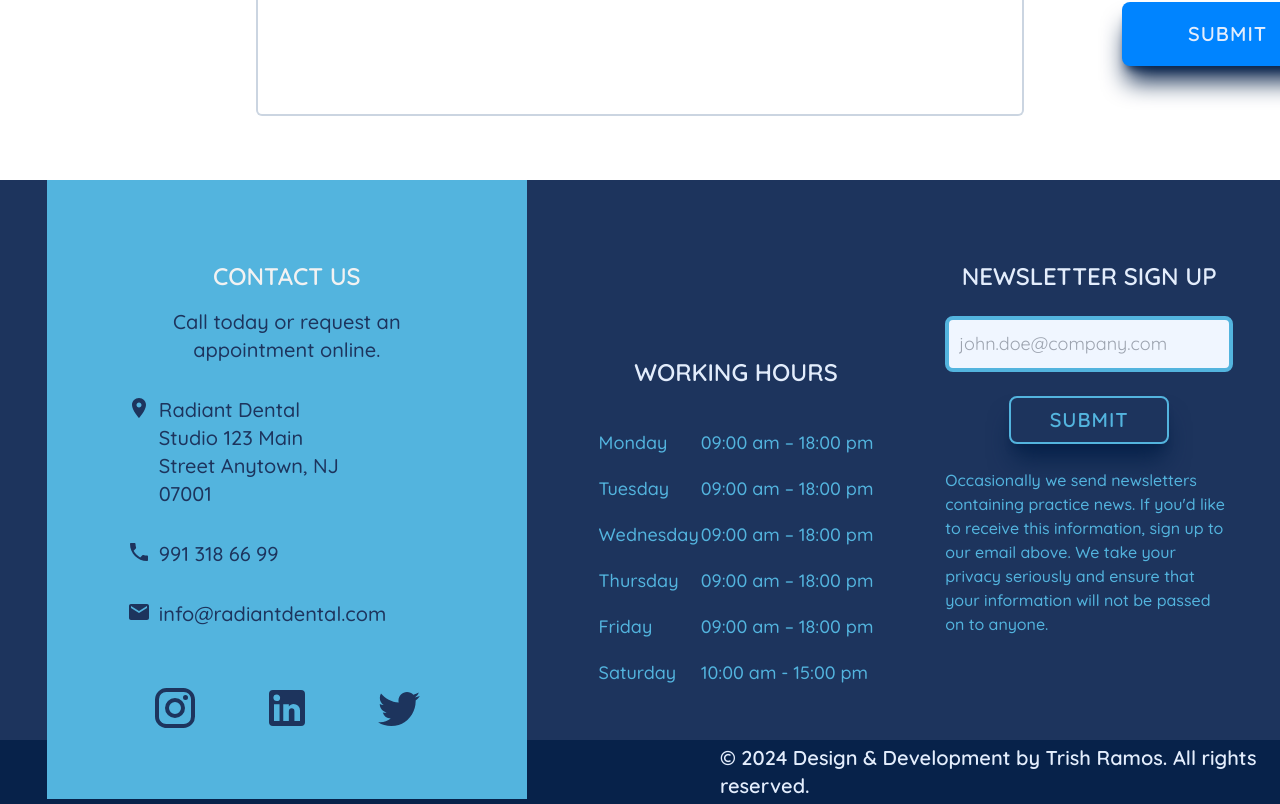
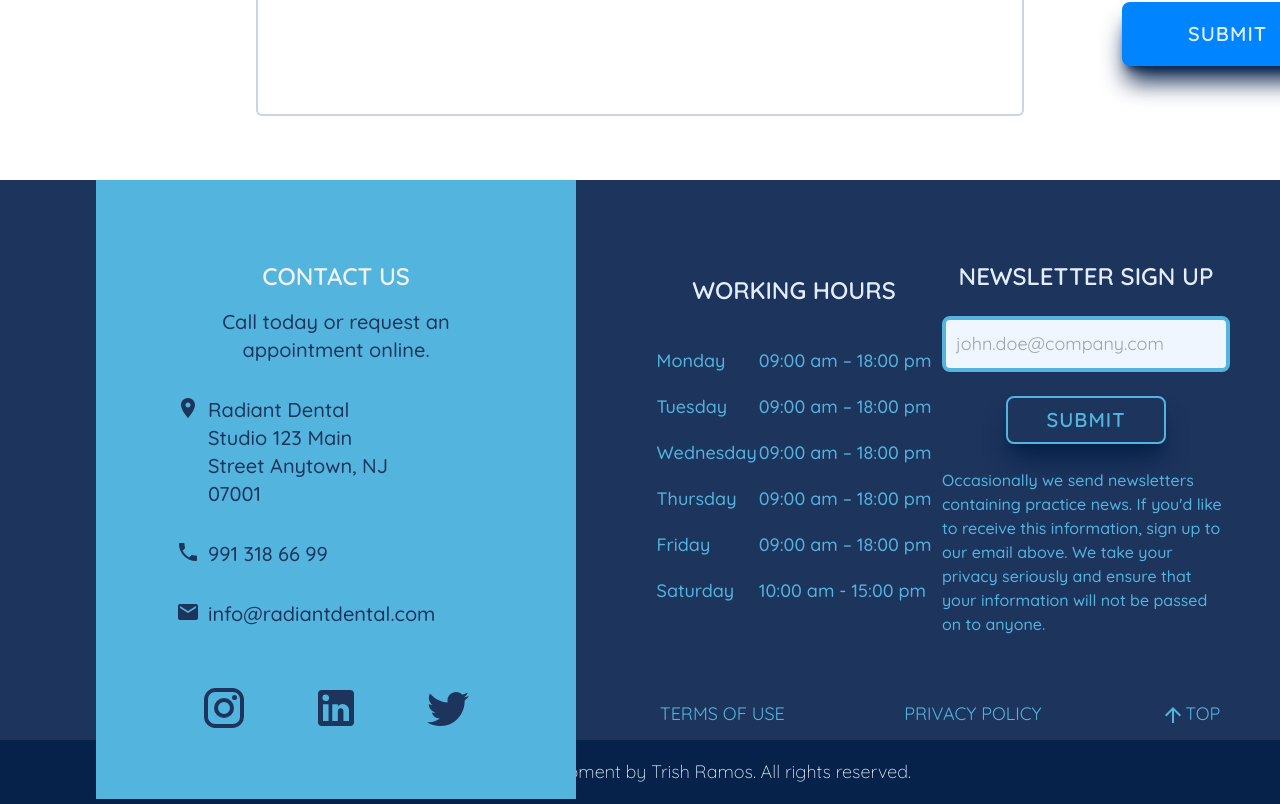
Before and after one commit to sandyFit/Radiant-Dental-Studio, a React (Vite) app: page /sign-up in a window 1280 px wide. Shown: the part 802-1606 px from the top of the page. Built offline with nearby package versions, Linux system fonts and the light colour scheme; a web font is replaced by a local one.

Commit message:
Added Terms of Use and Privacy Policy to the main Footer component and adjusted its styles for better UX

```diff
--- a/src/components/forms/NewsletterInput.jsx
+++ b/src/components/forms/NewsletterInput.jsx
@@ -1,7 +1,7 @@
 
 const NewsletterInput = () => {
     return (
-        <div className='flex flex-col items-center'>
+        <div className='flex flex-col items-center w-[18rem]'>
             <input
                 type="email"
                 id="email"
--- a/src/layouts/BookingFooter.jsx
+++ b/src/layouts/BookingFooter.jsx
@@ -34,7 +34,7 @@ const BookingFooter = () => {
                 </div>
 
                 <div className="flex justify-center items-center">
-                    <p className="text-lg font-semibold text-white3">
+                    <p className="text-lg font-light text-white3">
                         © 2024 Design & Development by Trish Ramos. All rights reserved.
                     </p>
                 </div>
--- a/src/layouts/Footer.jsx
+++ b/src/layouts/Footer.jsx
@@ -2,8 +2,16 @@ import WorkingHrsTable from '../components/forms/WorkingHrsTable';
 import NewsletterInput from '../components/forms/NewsletterInput';
 import ContactCard from '../components/cards/ContactCard';
 import MobileFooter from './MobileFooter';
+import { ArrowUpward } from '@mui/icons-material';
+import { animateScroll as scroll } from 'react-scroll';
+
 
 const Footer = () => {
+
+    const scrollToTop = () => {
+        scroll.scrollToTop();
+    }
+
     return (
         <section className='bg-spaceCadet h-[50rem] lg:h-[35rem]'>
 
@@ -11,32 +19,45 @@ const Footer = () => {
 
             <article className='relative z-1 hidden lg:flex flex-col justify-between'>
 
-                <div className='flex justify-evenly space-x-6 text-spaceCadet'>
+                <div className='flex justify-evenly space-x-6 text-spaceCadet pl-24'>
                     <div id="contact">
                         <ContactCard/>
                     </div>
 
-                    <div className='mt-20 flex flex-col justify-center items-center'>
+                    <div className="flex flex-col w-full">
+                        <div className="flex justify-around items-center w-full px-12">
+                            <div className='w-1/2 flex flex-col justify-center items-center mt-20'>
                                 <h4 className='text-white3 text-center text-2xl font-semibold mb-6'>
                                 WORKING HOURS
                                 </h4>
-                        <WorkingHrsTable/>
+                                <WorkingHrsTable />
                             </div>
 
-                    <div className='w-[18rem] flex flex-col items-center mt-20'>
+                            <div className='w-1/2 flex flex-col items-center mt-20'>
                                 <h4 className='text-white3 text-center text-2xl font-semibold mb-6'>
                                 NEWSLETTER SIGN UP
                                 </h4>
                                 <NewsletterInput/>
                             </div>
                         </div>
+                        <div className="flex justify-around mt-16 text-spanishBlue list-none text-lg w-full">
+                            <li>TERMS OF USE</li>
+                            <li>PRIVACY POLICY</li>
+                            <button onClick={scrollToTop}>
+                                <ArrowUpward />TOP
+                            </button>
+                        </div>
+                    </div>
+                </div>
 
 
-                <div className='absolute inset-0 top-[35rem] w-full h-16 bg-midnight flex items-center'>
-                    <p className="text-xl font-semibold text-white3 ml-[45rem]">
+                <div className='absolute inset-0 top-[35rem] w-full h-16 bg-midnight flex items-center justify-center
+                    text-center'>
+                    <p className="text-lg font-light text-white3">
                         © 2024 Design & Development by Trish Ramos. All rights reserved.
                     </p>
                 </div>
+
             </article>
 
             {/* Mobile */}
```
Lines whose indentation alone changed are shown as unchanged.
